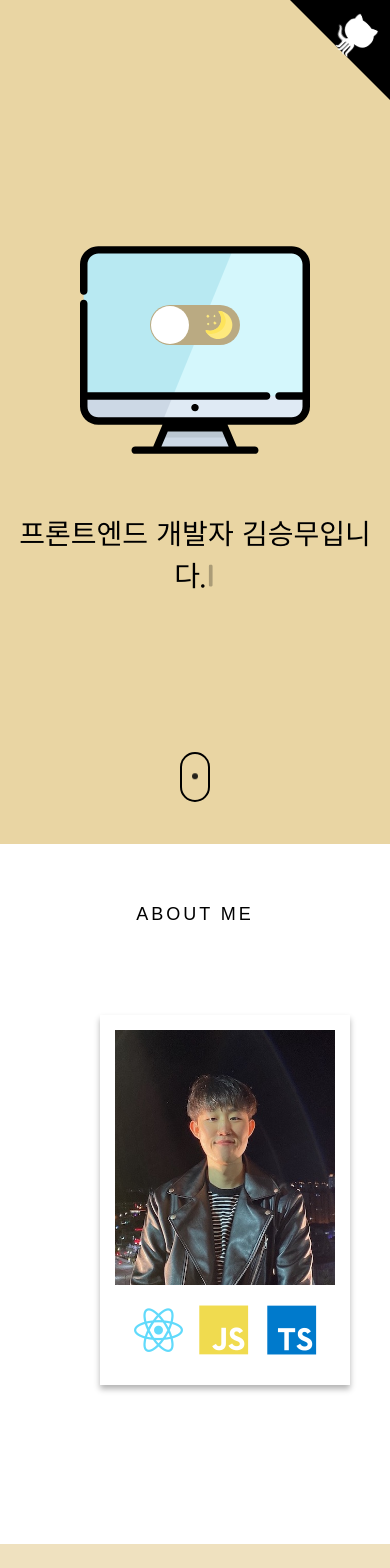
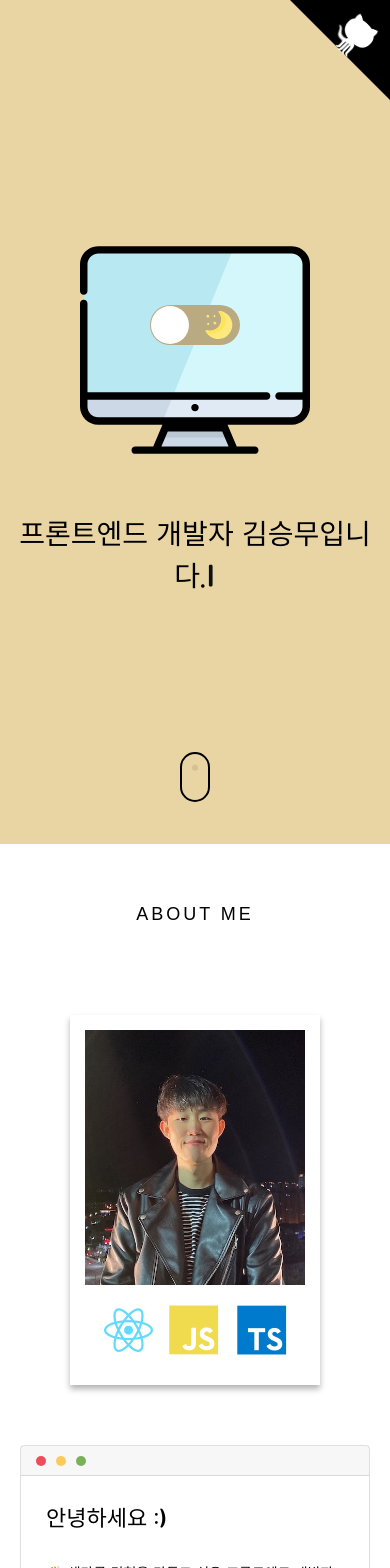
Before and after one commit to KimseungMoo/Resume_Portfolio, a React (Create React App) app in the folder react-portfolio/: page / in a window 390 px wide. Shown: the top 1568 px of the page. Built offline with nearby package versions, Linux system fonts and the light colour scheme.

Commit message:
edit/about

```diff
--- a/react-portfolio/src/pages/About.css
+++ b/react-portfolio/src/pages/About.css
@@ -1,13 +1,13 @@
 #about__container {
   width: 100%;
-  height: 700px;
+  height: 650px;
   display: flex;
   flex-direction: column;
 }
 
 #about__container-dark {
   width: 100%;
-  height: 700px;
+  height: 650px;
   display: flex;
   flex-direction: column;
   background-color: rgb(127, 127, 127);
@@ -30,7 +30,7 @@
   width: 250px;
   height: 370px;
   box-shadow: 0 4px 6px rgba(0, 0, 0, 0.3);
-  margin: 60px 100px;
+  margin: 60px 150px;
   text-align: center;
 }
 
@@ -65,11 +65,12 @@
 }
 
 .about__content {
-  width: 550px;
-  height: 250px;
+  width: 900px;
+  height: 230px;
   border: 1px solid rgba(0, 0, 0, 0.125);
-  margin: 120px 100px;
+  margin: 120px 100px 120px 50px;
   border-radius: 0.25rem;
+  line-height: 1.7;
 }
 
 .about__content-head {
@@ -108,10 +109,6 @@
   border-radius: 100%;
 }
 
-.about__content {
-  line-height: 1.7;
-}
-
 .about__content-body {
   margin: 25px;
   font-size: 25px;
@@ -120,3 +117,172 @@
 .about__content-tail {
   margin: 25px;
 }
+
+@media (max-width: 1510px) {
+  .about__content {
+    height: 250px;
+    margin-left: 40px;
+  }
+  .about__photo {
+    margin-left: 140px;
+    margin-right: 140px;
+  }
+}
+
+@media (max-width: 1255px) {
+  .about__content {
+    margin-left: 30px;
+    height: 270px;
+  }
+  .about__photo {
+    margin-left: 130px;
+    margin-right: 130px;
+  }
+}
+
+@media (max-width: 1215px) {
+  .about__content {
+    width: 530px;
+    margin-left: 30px;
+  }
+  .about__photo {
+    margin-left: 120px;
+    margin-right: 120px;
+  }
+}
+
+@media (max-width: 1150px) {
+  .about__content {
+    margin-left: 20px;
+    margin-top: 110px;
+    height: 290px;
+  }
+  .about__photo {
+    margin-left: 110px;
+    margin-right: 110px;
+  }
+}
+
+@media (max-width: 1120px) {
+  .about__content {
+    margin-left: 10px;
+  }
+
+  .about__photo {
+    margin-left: 100px;
+    margin-right: 100px;
+  }
+}
+
+@media (max-width: 1080px) {
+  .about__content {
+    margin-left: 0;
+  }
+
+  .about__photo {
+    margin-left: 90px;
+    margin-right: 90px;
+  }
+}
+
+@media (max-width: 1000px) {
+  .about__photo {
+    margin-left: 80px;
+    margin-right: 80px;
+  }
+}
+
+@media (max-width: 950px) {
+  .about__content {
+    margin-right: 90px;
+  }
+  .about__photo {
+    margin-left: 70px;
+    margin-right: 70px;
+  }
+}
+
+@media (max-width: 920px) {
+  .about__content {
+    margin-right: 80px;
+  }
+  .about__photo {
+    margin-left: 60px;
+    margin-right: 60px;
+  }
+  .about__content-body {
+    font-size: 23px;
+  }
+
+  .about__content-tail {
+    font-size: 15px;
+  }
+}
+
+@media (max-width: 870px) {
+  .about__content {
+    margin-right: 70px;
+  }
+  .about__photo {
+    margin-left: 50px;
+    margin-right: 50px;
+  }
+  .about__content-body {
+    font-size: 22px;
+  }
+
+  .about__content-tail {
+    font-size: 14px;
+  }
+}
+
+@media (max-width: 760px) {
+  #about__container {
+    height: 900px;
+  }
+  .about__body {
+    display: inline-block;
+  }
+  .about__photo {
+    margin: 60px auto;
+  }
+  .about__content {
+    margin: 60px auto;
+    height: 230px;
+  }
+}
+
+@media (max-width: 600px) {
+  .about__content {
+    width: 500px;
+  }
+}
+@media (max-width: 550px) {
+  .about__content {
+    width: 450px;
+    height: 240px;
+  }
+}
+@media (max-width: 500px) {
+  .about__content {
+    width: 400px;
+    height: 260px;
+  }
+}
+
+@media (max-width: 450px) {
+  .about__content {
+    width: 350px;
+    height: 280px;
+  }
+}
+
+@media (max-width: 400px) {
+  #about__container {
+    height: 910px;
+  }
+  .about__content {
+    width: 350px;
+    height: 290px;
+  }
+}
```
